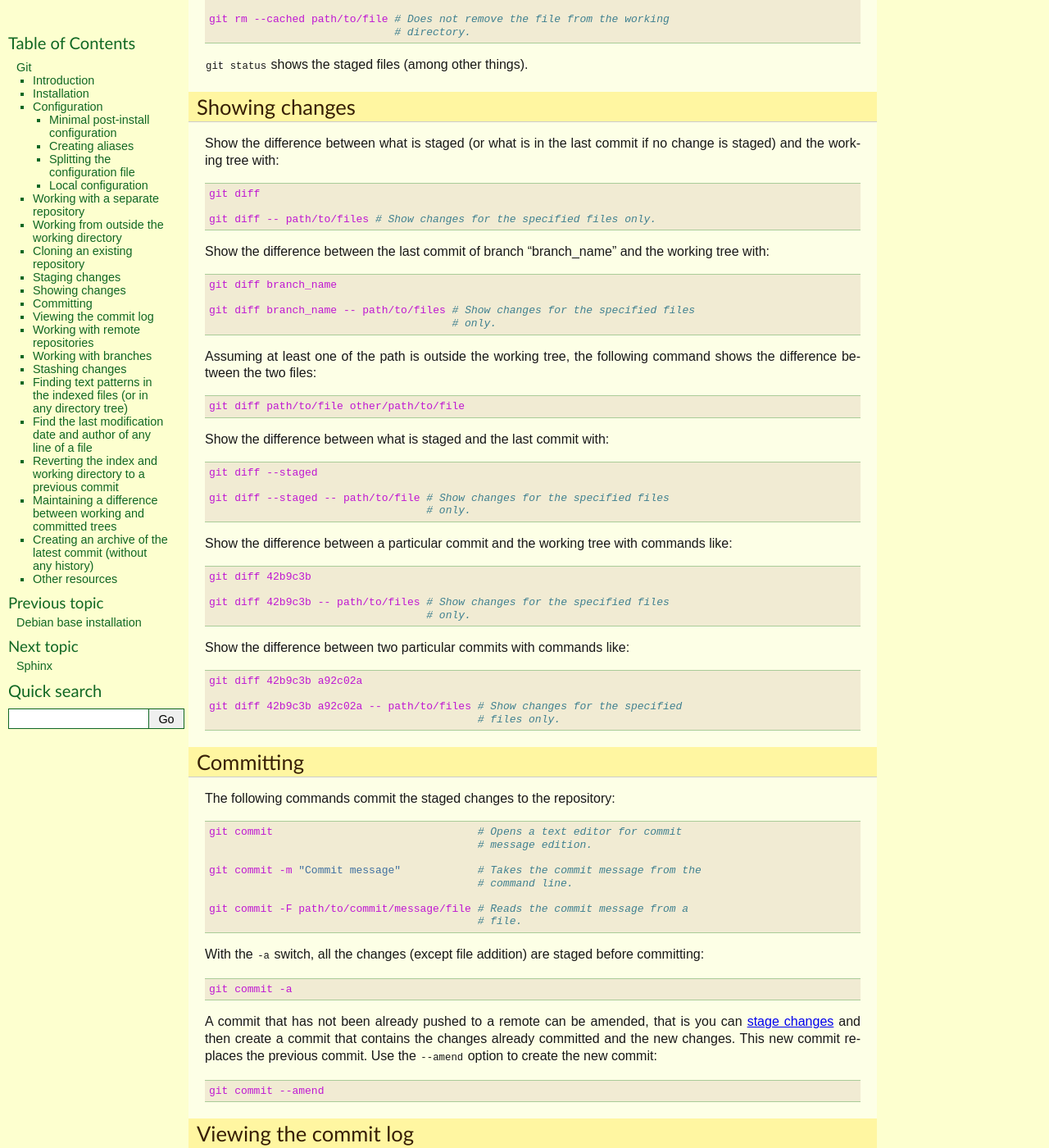
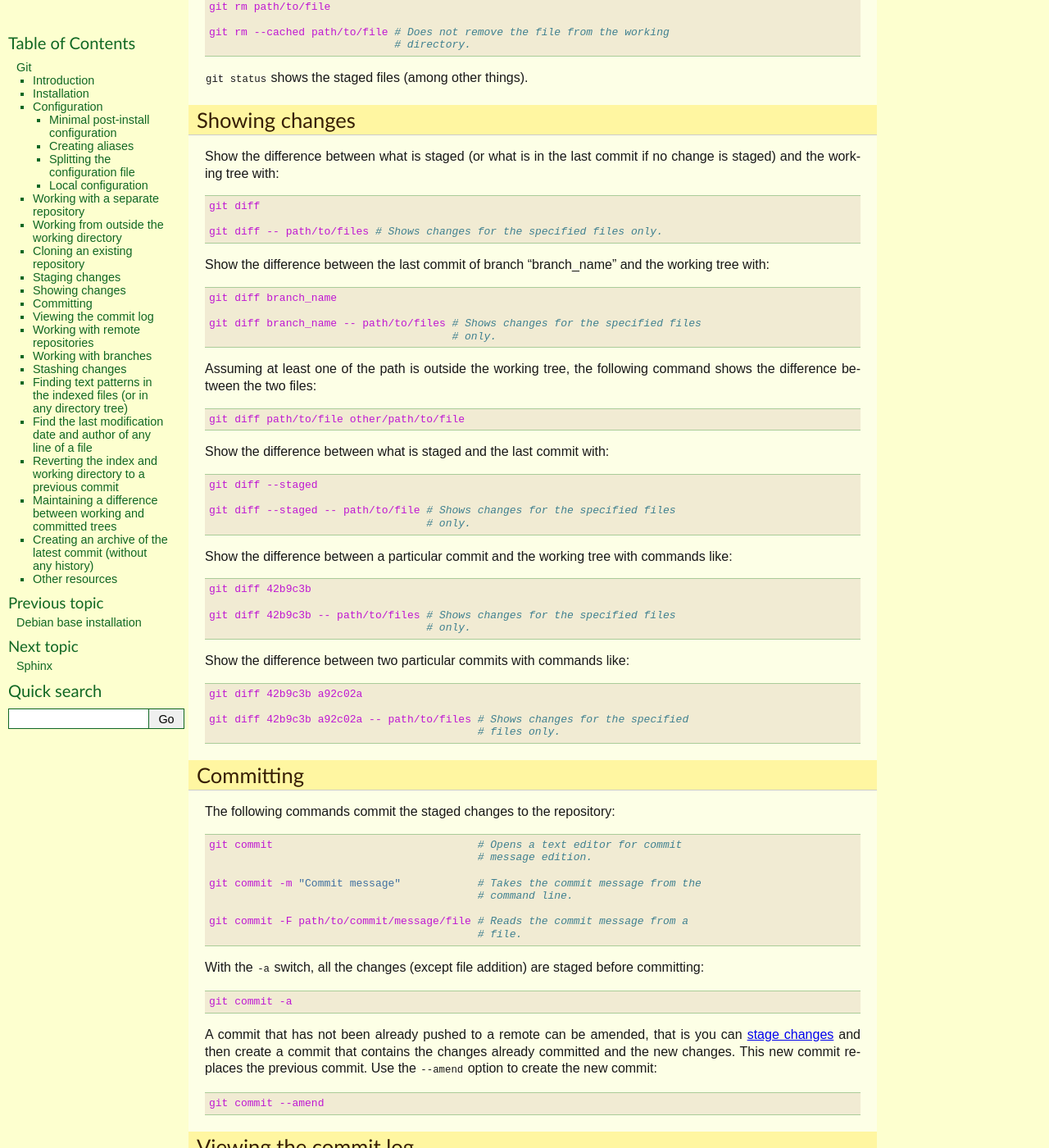
Before and after one commit to thierr26/thierr26_personal_notes_sphinx_sources, a Sphinx documentation site: the page built from source/git.rst, in a window 1280 px wide and 1400 px high, scrolled down 3609 px. Shown: the whole window at 82% size. Built offline with Sphinx 7.4.7, drawn with Linux system fonts in a browser that asks for light colours; some of the changed text lies outside the part shown.

Commit message:
Do non-meaningful changes

```diff
--- a/source/email_with_nmh_and_other_cli_programs.rst
+++ b/source/email_with_nmh_and_other_cli_programs.rst
@@ -87,7 +87,7 @@
 
 Configure Exim4 (**as root**) with::
 
-  dpkg-reconfigure exim4-config # As root
+  dpkg-reconfigure exim4-config # As root.
 
 I gave the following answers:
 
--- a/source/git.rst
+++ b/source/git.rst
@@ -225,14 +226,14 @@
 
   git diff
 
-  git diff -- path/to/files # Show changes for the specified files only.
+  git diff -- path/to/files # Shows changes for the specified files only.
 
 Show the difference between the last commit of branch "branch_name" and the
 working tree with::
 
   git diff branch_name
 
-  git diff branch_name -- path/to/files # Show changes for the specified files
+  git diff branch_name -- path/to/files # Shows changes for the specified files
                                         # only.
 
 Assuming at least one of the path is outside the working tree, the following
@@ -244,7 +245,7 @@
 
   git diff --staged
 
-  git diff --staged -- path/to/file # Show changes for the specified files
+  git diff --staged -- path/to/file # Shows changes for the specified files
                                     # only.
 
 Show the difference between a particular commit and the working tree with
@@ -252,14 +253,14 @@
 
   git diff 42b9c3b
 
-  git diff 42b9c3b -- path/to/files # Show changes for the specified files
+  git diff 42b9c3b -- path/to/files # Shows changes for the specified files
                                     # only.
 
 Show the difference between two particular commits with commands like::
 
   git diff 42b9c3b a92c02a
 
-  git diff 42b9c3b a92c02a -- path/to/files # Show changes for the specified
+  git diff 42b9c3b a92c02a -- path/to/files # Shows changes for the specified
                                             # files only.
 
 
```
Also changed, not shown: other parts of source/git.rst (+3 -2 lines), source/debian_base_install.rst (+7 -7 lines).
